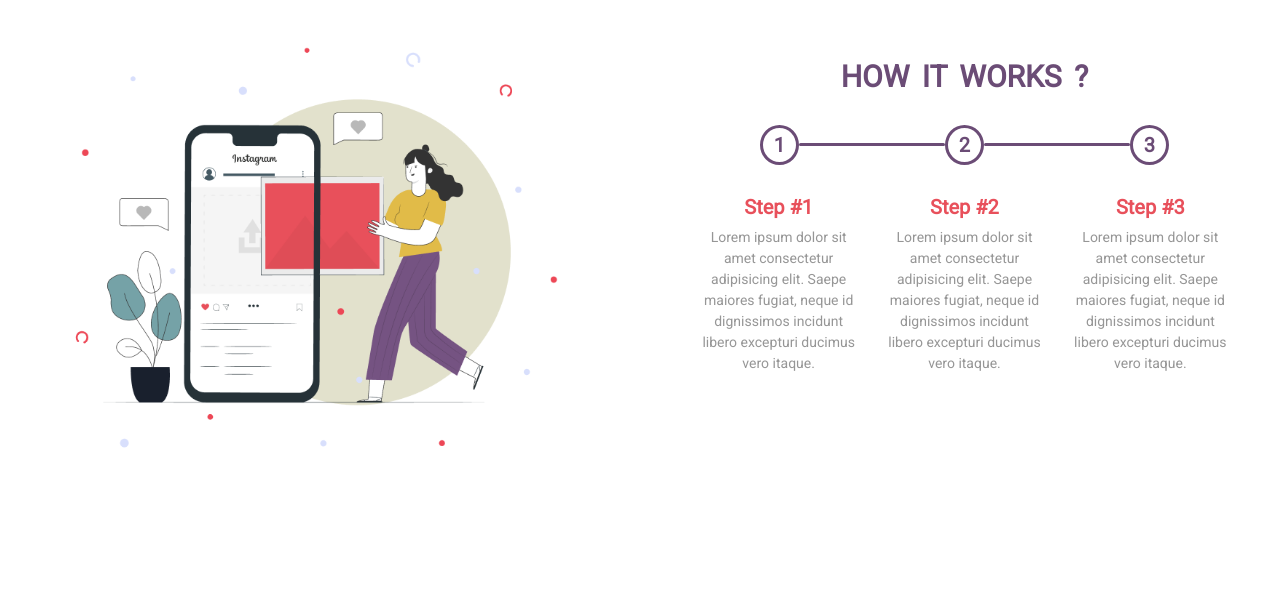
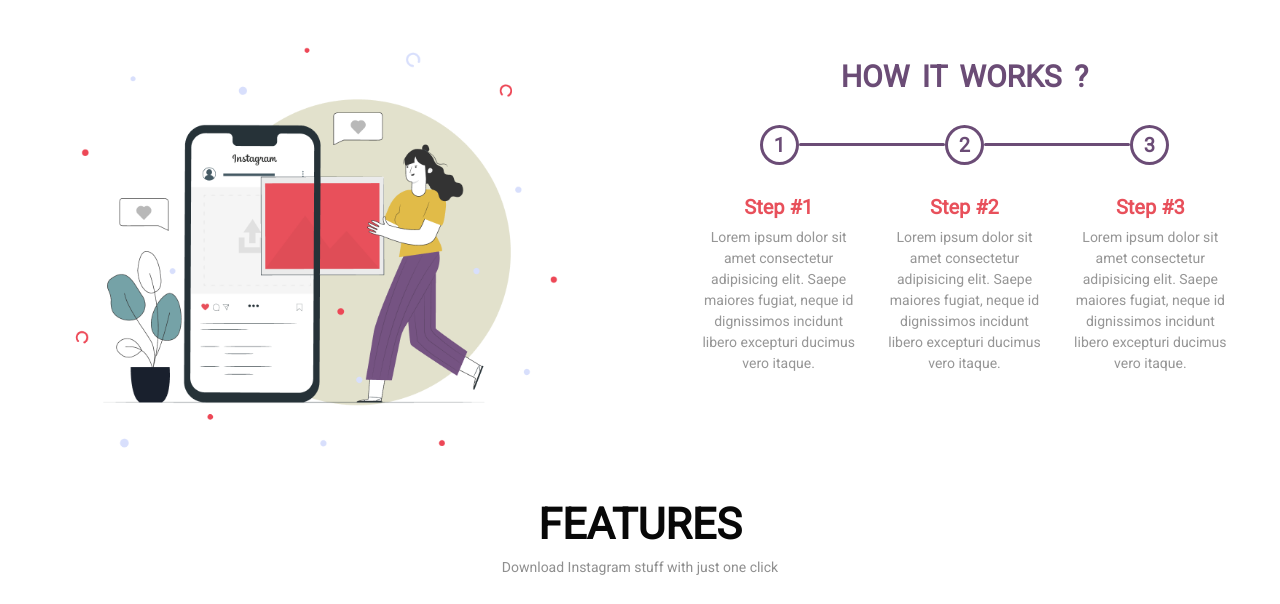
Before and after one commit to anand346/insta-Downloader, a PHP site: page / in a window 1280 px wide. Shown: the part 220-824 px from the top of the page. Before the commit the page ends 668 px from the top, so only its background shows below. Run offline with PHP 8.4, Linux system fonts and the light colour scheme.

Commit message:
added features heading

```diff
--- a/assets/css/style.css
+++ b/assets/css/style.css
@@ -69,30 +69,30 @@ section{
     margin-top : var(--section-margin);
     padding: 0px var(--section-padding);
 }
-section#hero{
+section{
     display:flex;
     flex-direction:column;
     align-items: center;
     justify-content: center;
 }
-section#hero .head{
+section .head{
     display:flex;
     justify-content: center;
     flex-direction: column;
     align-items: center;
     margin-bottom: 20px;
 }
-section#hero .head .heading h1{
+section .head .heading h1{
     font-size: var(--heading-font-size);
     color:var(--black);
     font-weight: 700;
 }
-section#hero .head .sub-heading h3{
+section .head .sub-heading h3{
     font-size: var(--subheading-font-size);
     color: var(--grey-shade-1);
     font-weight: 500;
 }
-section#hero .body{
+section .body{
     width:100%;
     display:flex;
     flex-direction:row;
--- a/index.html
+++ b/index.html
@@ -64,7 +64,25 @@
         </div>
     </section>
     <section id="features">
+        <div class="head">
+            <div class="heading">
+                <h1>FEATURES</h1>
+            </div>
+            <div class="sub-heading">
+                <h3>Download Instagram stuff with just one click</h3>
+            </div>
+        </div>
+        <div class="body">
+            <div class="left-features">
 
+            </div>
+            <div class="center-image">
+
+            </div>
+            <div class="right-features">
+
+            </div>
+        </div>
     </section>
 <script src="https://cdnjs.cloudflare.com/ajax/libs/jquery/3.5.1/jquery.min.js"></script>
 <script src="https://cdnjs.cloudflare.com/ajax/libs/popper.js/1.16.1/umd/popper.min.js"></script>
```
